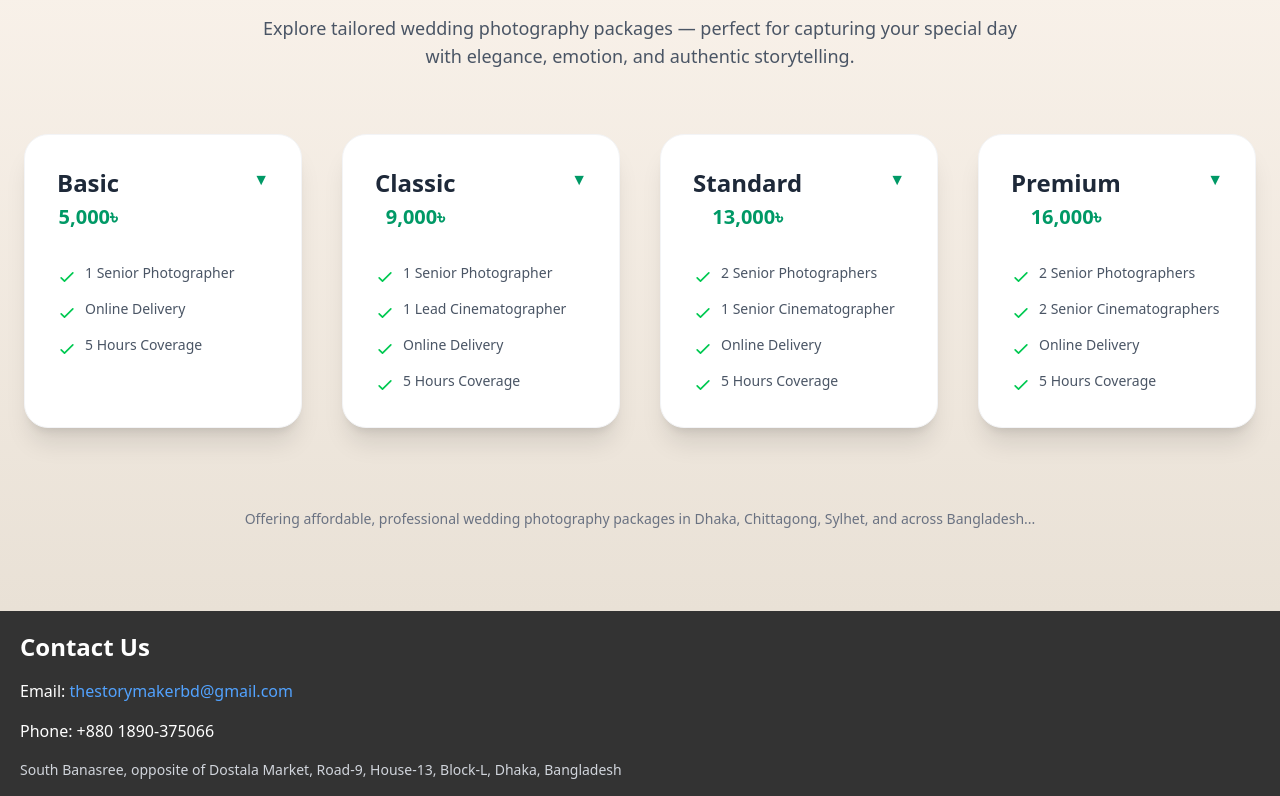
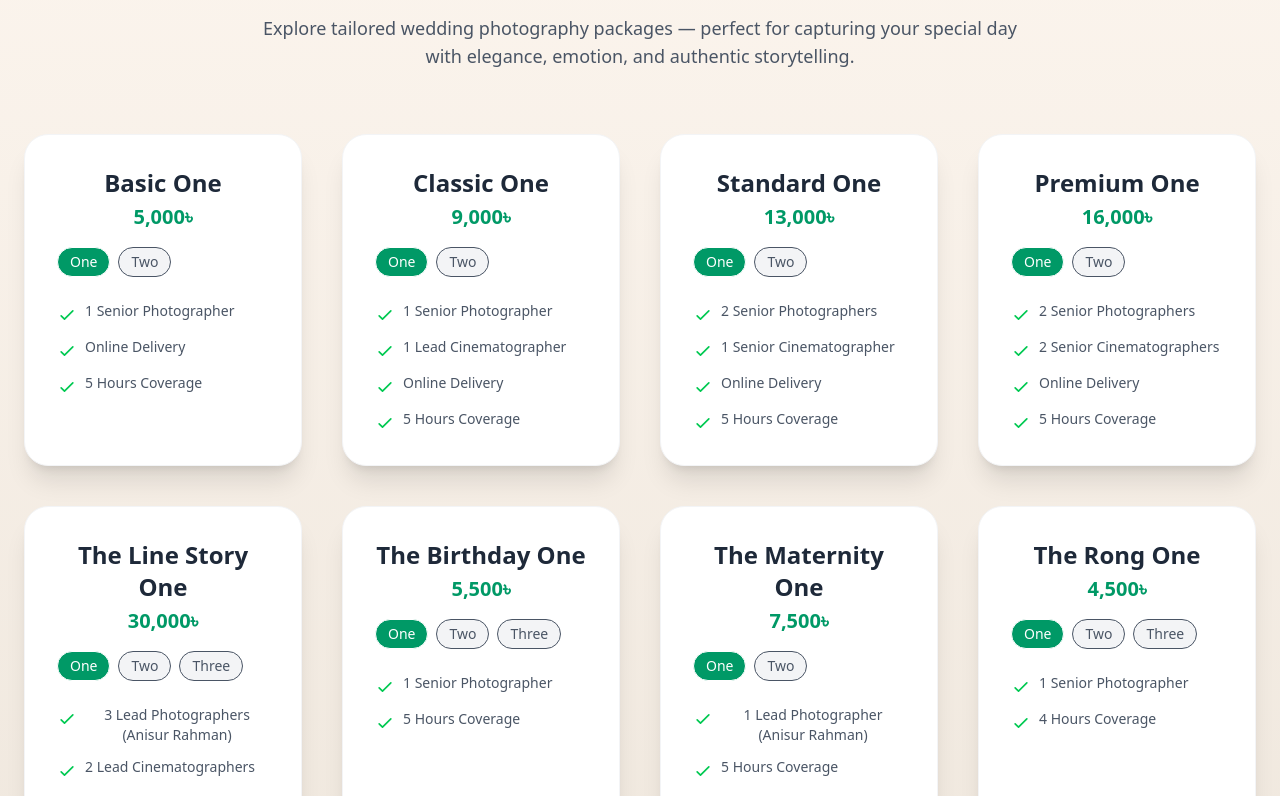
Before and after one commit to Ahanaf-Shahriar/TheStoryMaker3, a React (Vite) app: page / in a window 1280 px wide. Shown: the part 3122-3918 px from the top of the page. Built offline with nearby package versions, Linux system fonts and the light colour scheme.

Commit message:
fixed packages

```diff
--- a/src/components/Packages.jsx
+++ b/src/components/Packages.jsx
@@ -1,45 +1,48 @@
 import React, { useState } from "react";
 import { motion } from "framer-motion";
 
-const packages = [
-  { name: "Basic", price: "5,000৳", details: ["1 Senior Photographer", "Online Delivery", "5 Hours Coverage"] },
-  { name: "Basic Plus", price: "7,000৳", details: ["1 Lead Photographer", "Online & Pendrive Delivery", "5 Hours Coverage"] },
-  { name: "Classic", price: "9,000৳", details: ["1 Senior Photographer", "1 Lead Cinematographer", "Online Delivery", "5 Hours Coverage"] },
-  { name: "Classic Plus", price: "11,000৳", details: ["1 Senior Photographer", "1 Lead Cinematographer", "Online & Pendrive Delivery", "5 Hours Coverage"] },
-  { name: "Standard", price: "13,000৳", details: ["2 Senior Photographers", "1 Senior Cinematographer", "Online Delivery", "5 Hours Coverage"] },
-  { name: "Standard Plus", price: "23,000৳", details: ["2 Lead Photographers (Anisur Rahman)", "1 Lead Cinematographer", "Online & Pendrive Delivery", "5 Hours Coverage"] },
-  { name: "Premium", price: "16,000৳", details: ["2 Senior Photographers", "2 Senior Cinematographers", "Online Delivery", "5 Hours Coverage"] },
-  { name: "Premium Plus", price: "26,000৳", details: ["2 Lead Photographers (Anisur Rahman)", "2 Lead Cinematographers", "Online & Pendrive Delivery", "5 Hours Coverage"] },
+// Group packages by base name
+const rawPackages = [
+  { name: "Basic One", price: "5,000৳", details: ["1 Senior Photographer", "Online Delivery", "5 Hours Coverage"] },
+  { name: "Basic Two", price: "7,000৳", details: ["1 Lead Photographer", "Online & Pendrive Delivery", "5 Hours Coverage"] },
+  { name: "Classic One", price: "9,000৳", details: ["1 Senior Photographer", "1 Lead Cinematographer", "Online Delivery", "5 Hours Coverage"] },
+  { name: "Classic Two", price: "11,000৳", details: ["1 Senior Photographer", "1 Lead Cinematographer", "Online & Pendrive Delivery", "5 Hours Coverage"] },
+  { name: "Standard One", price: "13,000৳", details: ["2 Senior Photographers", "1 Senior Cinematographer", "Online Delivery", "5 Hours Coverage"] },
+  { name: "Standard Two", price: "23,000৳", details: ["2 Lead Photographers (Anisur Rahman)", "1 Lead Cinematographer", "Online & Pendrive Delivery", "5 Hours Coverage"] },
+  { name: "Premium One", price: "16,000৳", details: ["2 Senior Photographers", "2 Senior Cinematographers", "Online Delivery", "5 Hours Coverage"] },
+  { name: "Premium Two", price: "26,000৳", details: ["2 Lead Photographers (Anisur Rahman)", "2 Lead Cinematographers", "Online & Pendrive Delivery", "5 Hours Coverage"] },
+  { name: "The Line Story One", price: "30,000৳", details: ["3 Lead Photographers (Anisur Rahman)", "2 Lead Cinematographers", "5 Hours Coverage"] },
+  { name: "The Line Story Two", price: "45,000৳", details: ["3 Lead Photographers (Anisur Rahman)", "3 Lead Cinematographers", "5 Hours Coverage"] },
+  { name: "The Line Story Three", price: "60,000৳", details: ["4 Lead Photographers (Anisur Rahman)", "4 Lead Cinematographers", "5 Hours Coverage"] },
+  { name: "The Birthday One", price: "5,500৳", details: ["1 Senior Photographer",  "5 Hours Coverage"] },
+  { name: "The Birthday Two", price: "9,500৳", details: ["1 Senior Photographer", "1 Lead Cinematographer", "5 Hours Coverage"] },
+  { name: "The Birthday Three", price: "15,000৳", details: ["2 Lead Photographers (Anisur Rahman)", "1 Lead Cinematographers", "5 Hours Coverage"] },
+  { name: "The Maternity One", price: "7,500৳", details: ["1 Lead Photographer (Anisur Rahman)",  "5 Hours Coverage"] },
+  { name: "The Maternity Two", price: "14,500৳", details: ["1 Lead Photographer", "1 Lead Cinematographer", "5 Hours Coverage"] },
+  { name: "The Rong One", price: "4,500৳", details: ["1 Senior Photographer",  "4 Hours Coverage"] },
+  { name: "The Rong Two", price: "8,500৳", details: ["1 Senior Photographer", "1 Lead Cinematographer", "5 Hours Coverage"] },
+  { name: "The Rong Three", price: "15,000৳", details: ["2 Senior Photographer (Anisur Rahman)", "1 Lead Cinematographer", "5 Hours Coverage"] },
+  { name: "The Outdoor One", price: "5,000৳", details: ["1 Lead Photographer", "Online Delivery", "2 Location" , "4 Hour Coverage"] },
+  { name: "The Outdoor Two", price: "11,000৳", details: ["1 Lead Photographer", "1 Lead Cinematographer",   "5 Hours Coverage"] },
+  { name: "The Bridal Shower One", price: "7,500৳", details: ["1 Lead Photographer (Anisur Rahman)", "1 Lead Cinematographer", "5 Hours Coverage"] },
+  { name: "The Bridal Shower Two", price: "13,000৳", details: ["1 Senior Photographer","1 Lead Cinematographer",  "5 Hours Coverage"] },
 ];
 
-// Group base and plus packages together
-const groupedPackages = [];
-for (let i = 0; i < packages.length; i++) {
-  const current = packages[i];
-  const next = packages[i + 1];
-  if (next && next.name.startsWith(current.name) && next.name.includes("Plus")) {
-    groupedPackages.push({ base: current, plus: next });
-    i++; // skip next
-  } else {
-    groupedPackages.push({ base: current, plus: null });
-  }
-}
+// Group by base type
+const groupedPackages = {};
+rawPackages.forEach((pkg) => {
+  const words = pkg.name.trim().split(" ");
+  const base = words.slice(0, -1).join(" "); // removes the last word (e.g., "One", "Two", etc.)
+  if (!groupedPackages[base]) groupedPackages[base] = [];
+  groupedPackages[base].push(pkg);
+});
+
 
 const PackageSection = () => {
-  const [visiblePlus, setVisiblePlus] = useState({});
-
-  const togglePlus = (name) => {
-    setVisiblePlus((prev) => ({
-      ...prev,
-      [name]: !prev[name],
-    }));
-  };
+  const [selectedOption, setSelectedOption] = useState({});
 
   return (
-    <section
-      className="w-full py-20 px-6 text-center bg-gradient-to-b from-[#fdf6ef] to-[#e9e1d6]"
-      id="packages"
-    >
+    <section className="w-full py-20 px-6 text-center bg-gradient-to-b from-[#fdf6ef] to-[#e9e1d6]" id="packages">
       <div className="max-w-3xl mx-auto mb-16">
         <h2 className="text-4xl md:text-5xl font-bold text-gray-800 leading-tight mb-4">
           Wedding Photography Packages in Bangladesh
@@ -50,9 +53,13 @@ const PackageSection = () => {
       </div>
 
       <div className="grid grid-cols-1 sm:grid-cols-2 lg:grid-cols-3 xl:grid-cols-4 gap-10 max-w-7xl mx-auto">
-        {groupedPackages.map(({ base, plus }, index) => (
-          <React.Fragment key={index}>
+        {Object.entries(groupedPackages).map(([baseName, variants], index) => {
+          const selected = selectedOption[baseName] || 0;
+          const pkg = variants[selected];
+
+          return (
             <motion.div
+              key={baseName}
               className="bg-white rounded-3xl shadow-xl hover:shadow-2xl transition-all p-8 border border-gray-100 flex flex-col items-start"
               initial={{ opacity: 0, y: 20 }}
               whileInView={{ opacity: 1, y: 0 }}
@@ -60,24 +67,32 @@ const PackageSection = () => {
               transition={{ duration: 0.5, ease: "easeOut", delay: index * 0.05 }}
               whileHover={{ y: -8 }}
             >
-              <div className="w-full mb-4 flex justify-between items-start">
-                <div>
-                  <h3 className="text-2xl font-semibold text-gray-800 mb-1">{base.name}</h3>
-                  <p className="text-xl font-bold text-emerald-600">{base.price}</p>
-                </div>
-                {plus && (
-                  <button
-                    onClick={() => togglePlus(base.name)}
-                    className="text-emerald-600 hover:text-emerald-800 transition"
-                    title="Show Plus Package"
-                  >
-                    ▼
-                  </button>
-                )}
+              <div className="w-full mb-4">
+                <h3 className="text-2xl font-semibold text-gray-800 mb-1">{pkg.name}</h3>
+                <p className="text-xl font-bold text-emerald-600">{pkg.price}</p>
               </div>
 
-              <ul className="mt-4 text-gray-600 space-y-3 w-full">
-                {base.details.map((detail, i) => (
+              <div className="flex gap-2 mb-4">
+                {variants.map((v, i) => (
+                  <button
+                    key={v.name}
+                    className={`px-3 py-1 text-sm rounded-full border ${
+                      selected === i ? "bg-emerald-600 text-white" : "bg-gray-100 text-gray-600"
+                    }`}
+                    onClick={() =>
+                      setSelectedOption((prev) => ({
+                        ...prev,
+                        [baseName]: i,
+                      }))
+                    }
+                  >
+                    {v.name.split(" ").pop()}
+                  </button>
+                ))}
+              </div>
+
+              <ul className="mt-2 text-gray-600 space-y-3 w-full">
+                {pkg.details.map((detail, i) => (
                   <li key={i} className="flex items-start text-sm">
                     <svg className="w-5 h-5 text-green-500 mt-1 mr-2 shrink-0" xmlns="http://www.w3.org/2000/svg" fill="none" viewBox="0 0 24 24" stroke="currentColor">
                       <path strokeLinecap="round" strokeLinejoin="round" strokeWidth={2} d="M5 13l4 4L19 7" />
@@ -87,33 +102,8 @@ const PackageSection = () => {
                 ))}
               </ul>
             </motion.div>
-
-            {plus && visiblePlus[base.name] && (
-              <motion.div
-                className="bg-white rounded-3xl shadow-xl hover:shadow-2xl transition-all p-8 border border-gray-100 flex flex-col items-start"
-                initial={{ opacity: 0, y: 20 }}
-                animate={{ opacity: 1, y: 0 }}
-                transition={{ duration: 0.4, ease: "easeOut" }}
-              >
-                <div className="w-full mb-4">
-                  <h3 className="text-2xl font-semibold text-gray-800 mb-1">{plus.name}</h3>
-                  <p className="text-xl font-bold text-emerald-600">{plus.price}</p>
-                </div>
-
-                <ul className="mt-4 text-gray-600 space-y-3 w-full">
-                  {plus.details.map((detail, i) => (
-                    <li key={i} className="flex items-start text-sm">
-                      <svg className="w-5 h-5 text-green-500 mt-1 mr-2 shrink-0" xmlns="http://www.w3.org/2000/svg" fill="none" viewBox="0 0 24 24" stroke="currentColor">
-                        <path strokeLinecap="round" strokeLinejoin="round" strokeWidth={2} d="M5 13l4 4L19 7" />
-                      </svg>
-                      <span>{detail}</span>
-                    </li>
-                  ))}
-                </ul>
-              </motion.div>
-            )}
-          </React.Fragment>
-        ))}
+          );
+        })}
       </div>
 
       <div className="max-w-4xl mx-auto mt-20 text-gray-500 text-sm leading-relaxed">
```
